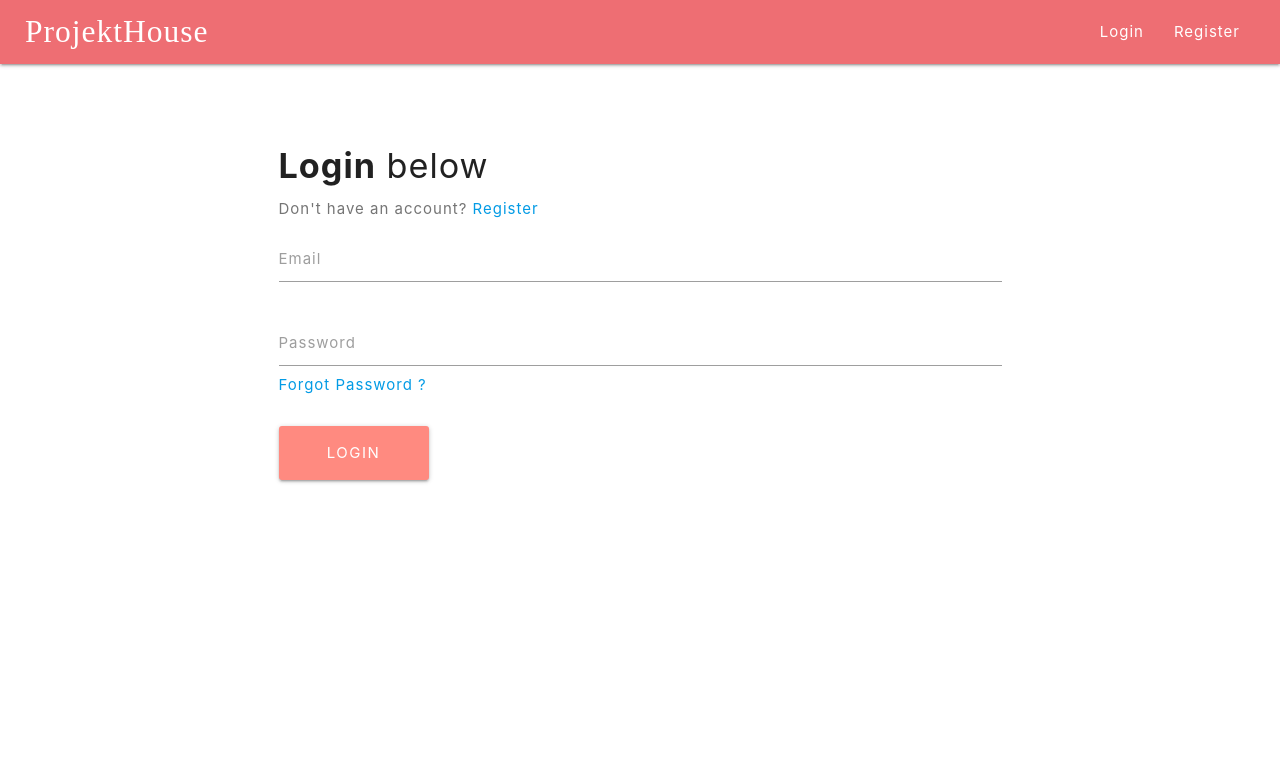
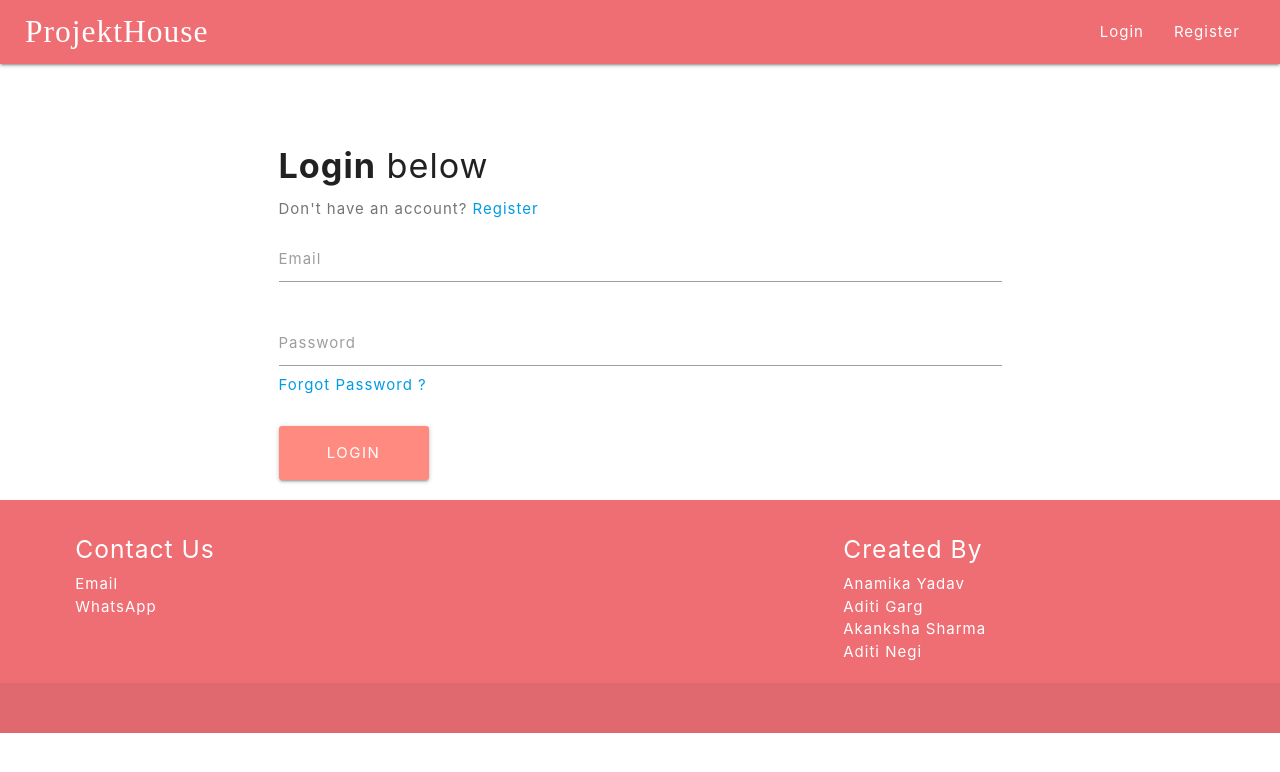
Before and after one commit to anamika7153/ProjektHouse, a React (Create React App) app in the folder client/: page /login in a window 1280 px wide. Shown: the top 772 px of the page. Built offline with nearby package versions, Linux system fonts and the light colour scheme; a web font is replaced by a local one.

Commit message:
cloudinary aws

```diff
--- a/client/src/App.js
+++ b/client/src/App.js
@@ -2,6 +2,7 @@ import React, { useEffect, useContext, createContext, useReducer } from "react";
 import { BrowserRouter, Route, Switch, useHistory } from "react-router-dom";
 
 import Navbar from "./components/Navbar";
+import Footer from "./components/Footer";
 import Home from "./components/screens/Home";
 import Login from "./components/screens/Login";
 import ChangePassword from "./components/screens/ChangePassword";
@@ -83,6 +84,7 @@ function App() {
       <BrowserRouter>
         <Navbar />
         <Routing />
+        <Footer />
       </BrowserRouter>
     </UserContext.Provider>
   );
--- /dev/null
+++ b/client/src/components/Footer.js
@@ -0,0 +1,41 @@
+import React from 'react'
+
+const Footer = () => {
+  return (
+    <div>
+      <footer className="page-footer">
+          <div className="container">
+            <div className="row">
+              <div className="col l6 s12">
+                <h5 className="white-text">Contact Us</h5>
+                {/* <p className="grey-text text-lighten-4">You can use rows and columns here to organize your footer content.</p> */}
+                <ul>
+                    {/* <li><a className="white-text" href="mailto:aanyayadav419@gmail.com">Anamika Yadav</a></li> */}
+                    <li><a className="white-text" href="mailto:projekt.house.ph@gmail.com">Email</a></li>
+                    <li><a className="white-text" href="https://wa.me/+918601337075">WhatsApp</a></li>
+                </ul>
+              </div>
+              <div className="col l4 offset-l2 s12">
+                <h5 className="white-text">Created By</h5>
+                <ul>
+                  {/* <li><a className="grey-text text-lighten-3" href="#!">Anamika Yadav</a></li> */}
+                  <li>Anamika Yadav</li>
+                  <li>Aditi Garg</li>
+                  <li>Akanksha Sharma</li>
+                  <li>Aditi Negi</li>
+                </ul>
+              </div>
+            </div>
+          </div>
+          <div className="footer-copyright">
+            {/* <div className="container">
+            © 2014 Copyright Text
+            <a className="grey-text text-lighten-4 right" href="#!">More Links</a>
+            </div> */}
+          </div>
+        </footer>
+    </div>
+  )
+}
+
+export default Footer
--- a/client/src/components/Navbar.js
+++ b/client/src/components/Navbar.js
@@ -15,6 +15,12 @@ const Navbar = () => {
     // console.log("in navbar state",state)
     M.Modal.init(searchModal.current);
   }, []);
+  const mobnav = () => {
+    document.addEventListener('DOMContentLoaded', function() {
+      var elems = document.querySelectorAll('.sidenav');
+      var instances = M.Sidenav.init(elems);
+    });
+  }
   const renderList = () => {
     if (state) {
       return [
@@ -50,7 +56,6 @@ const Navbar = () => {
             LogOut
           </button>
         </li>,
-
       ];
     } else {
       return [
@@ -65,7 +70,7 @@ const Navbar = () => {
   };
   const fetchUsers = (query) => {
     setSearch(query);
-    console.log("query",query)
+    console.log("query", query);
     if (query.length > 0) {
       fetch(`${API_URL}/search-users`, {
         method: "post",
@@ -80,8 +85,8 @@ const Navbar = () => {
         .then((res) => res.json())
         .then((result) => {
           setUserDetails(result.user);
-          console.log("result",result);
-          console.log("result.user",result.user);
+          // console.log("result",result);
+          // console.log("result.user",result.user);
           // console.log("result.user.name",result.user[0].name);
         });
     } else {
@@ -89,6 +94,7 @@ const Navbar = () => {
     }
   };
   return (
+    <>
       <nav className="nav-extended">
         {/* <div className={isMobile ? "nav-wrapper-mobile" : "nav-wrapper"}> */}
         <div className="nav-wrapper mobi-nav">
@@ -104,8 +110,6 @@ const Navbar = () => {
             className="right mob-nav"
             style={{ padding: "0 25px" }}
           >
-
-
             {renderList()}
           </ul>
         </div>
@@ -155,6 +159,47 @@ const Navbar = () => {
           </div>
         </div>
       </nav>
+      {/* <ul id="slide-out" className="sidenav">
+        <li>
+          <div className="user-view">
+            <div className="background">
+              <img src="images/office.jpg" />
+            </div>
+            <a href="#user">
+              <img className="circle" src="images/yuna.jpg" />
+            </a>
+            <a href="#name">
+              <span className="white-text name">John Doe</span>
+            </a>
+            <a href="#email">
+              <span className="white-text email">jdandturk@gmail.com</span>
+            </a>
+          </div>
+        </li>
+        <li>
+          <a href="#!">
+            <i className="material-icons">cloud</i>First Link With Icon
+          </a>
+        </li>
+        <li>
+          <a href="#!">Second Link</a>
+        </li>
+        <li>
+          <div className="divider"></div>
+        </li>
+        <li>
+          <a className="subheader">Subheader</a>
+        </li>
+        <li>
+          <a className="waves-effect" href="#!">
+            Third Link With Waves
+          </a>
+        </li>
+      </ul>
+      <a href="#" data-target="slide-out" className="sidenav-trigger">
+        <i className="material-icons" onClick={mobnav}>menu</i>
+      </a> */}
+    </>
   );
 };
 
--- a/client/src/components/screens/CreatePost.js
+++ b/client/src/components/screens/CreatePost.js
@@ -109,13 +109,13 @@ function CreatePost() {
 
   return (
     <div className="container post-container">
-      <div style={{ marginTop: "4rem" }} className="row">
+      <div style={{ marginTop: "2rem" }} className="row">
         <div className="col s10 offset-s1">
-          <Link to="/" className="btn-flat waves-effect">
+          <Link to="/" className="btn-flat waves-effect" style={{paddingLeft: "0"}}>
             <i className="material-icons left">keyboard_backspace</i>
             Back to home
           </Link>
-          <div className="col s12" style={{ paddingLeft: "11.250px" }}>
+          <div className="col s12" style={{ paddingLeft: "0px" }}>
             <h4>
               <b>Create Team</b>
             </h4>
@@ -359,7 +359,7 @@ function CreatePost() {
                 </Form.Group>
               </Col> */}
             </Row>
-            <div className="col s12" style={{ paddingLeft: "11.250px" }}>
+            <div className="col s12" style={{ paddingLeft: "0" }}>
               <button
                 style={{
                   width: "150px",
--- a/client/src/components/screens/Profile.js
+++ b/client/src/components/screens/Profile.js
@@ -33,8 +33,8 @@ function Profile() {
       const data = new FormData();
       data.append("file", image);
       data.append("upload_preset", "projekthouse");
-      data.append("cloud_name", "ddzjlkiyw");
-      fetch("https://api.cloudinary.com/v1_1/ddzjlkiyw/image/upload", {
+      data.append("cloud_name", "dpoeooxra");
+      fetch("https://res.cloudinary.com/dpoeooxra/image/upload/v1683117175/profile%20pic/default_ljqs1s.png", {
         method: "POST",
         body: data,
       })
--- a/client/src/components/screens/Register.js
+++ b/client/src/components/screens/Register.js
@@ -20,8 +20,8 @@ function Register() {
     const data = new FormData();
     data.append("file", image);
     data.append("upload_preset", "projekthouse");
-    data.append("cloud_name", "ddzjlkiyw");
-    fetch("https://api.cloudinary.com/v1_1/ddzjlkiyw/image/upload", {
+    data.append("cloud_name", "dpoeooxra");
+    fetch("https://res.cloudinary.com/dpoeooxra/image/upload/v1683117175/profile%20pic/default_ljqs1s.png", {
       method: "POST",
       body: data,
     })
```
Also changed, not shown: 2 other files (tests, documents, lock files or other folders). Lines whose indentation alone changed are shown as unchanged.
